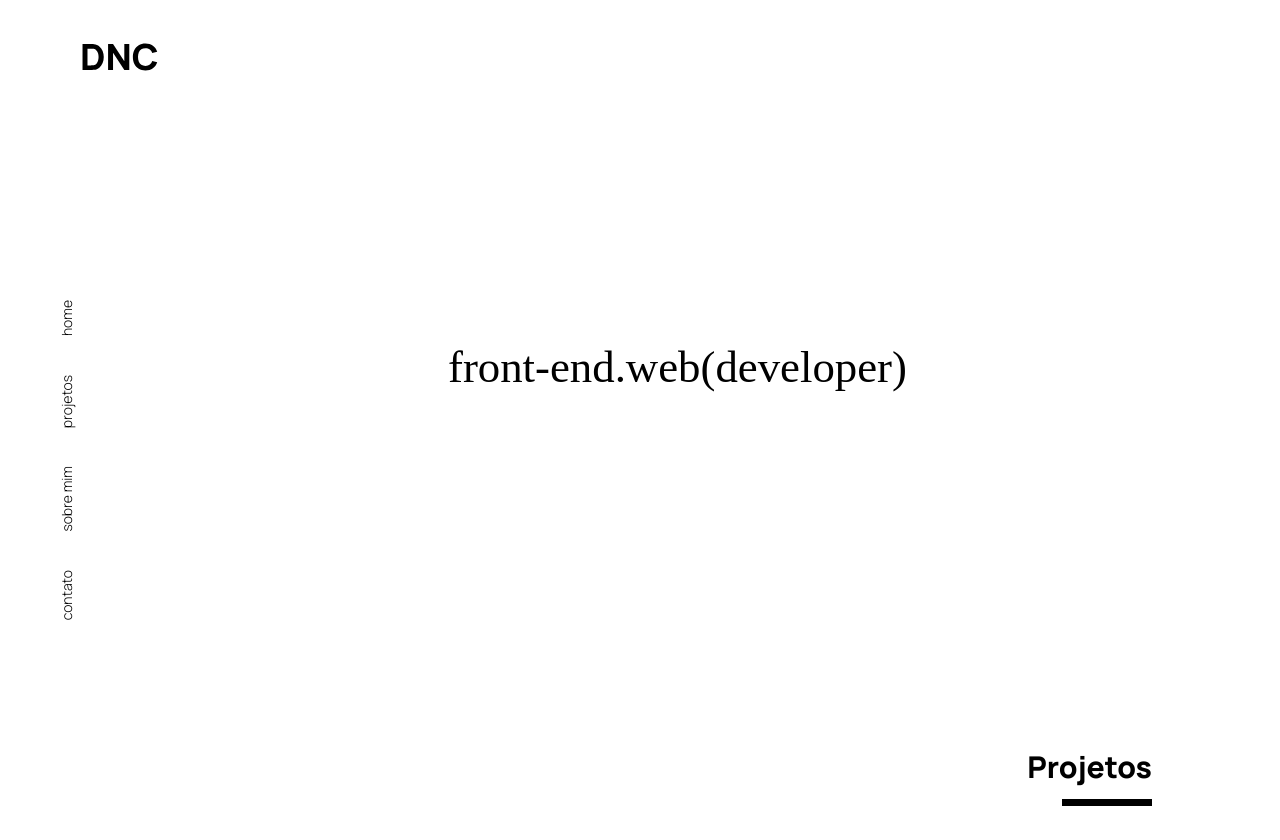
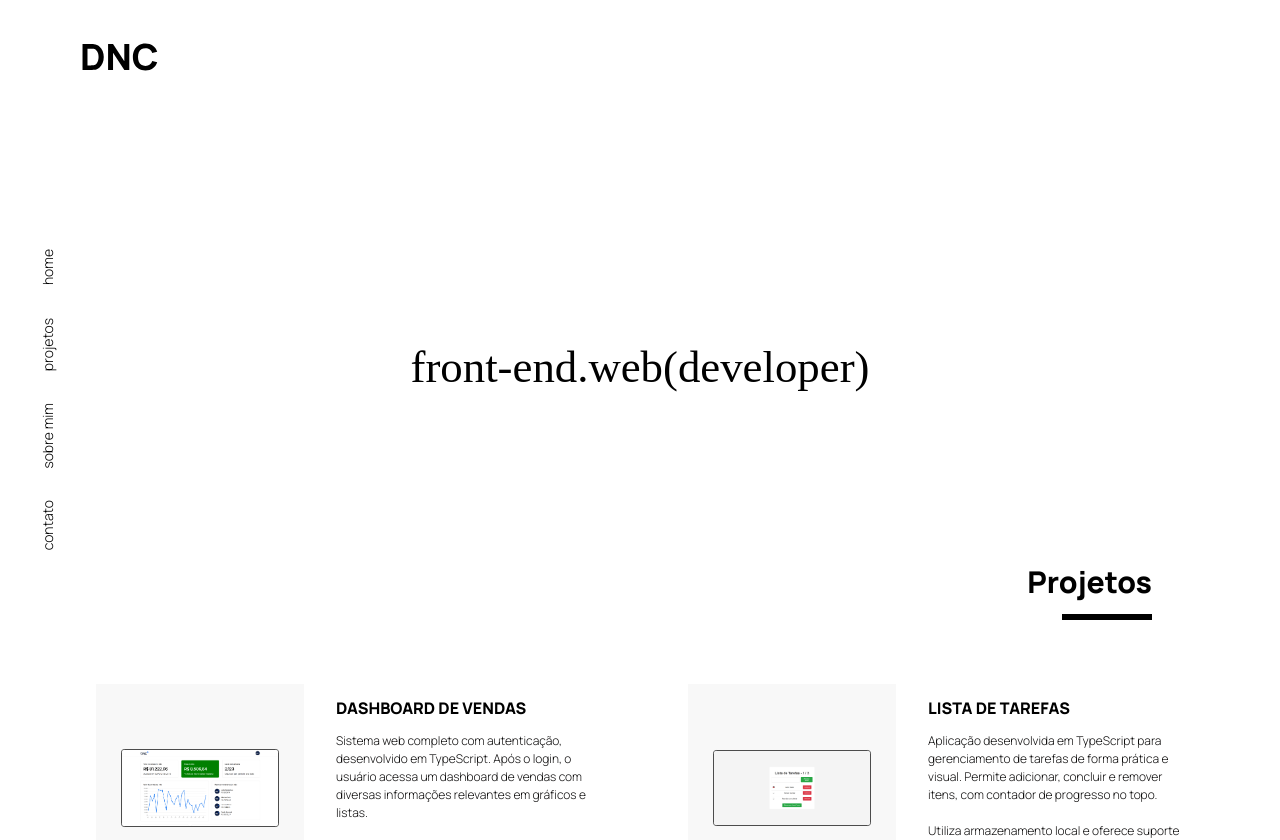
Before and after one commit to NataliaRovaris/rid220638_desafio04, a React (Vite) app: page / in a window 1280 px wide. Shown: the top 840 px of the page. Built offline with nearby package versions, Linux system fonts and the light colour scheme; a web font is replaced by a local one.

Commit message:
Separate main from header

```diff
--- a/src/components/Header/Header.css
+++ b/src/components/Header/Header.css
@@ -10,14 +10,3 @@ h3 {
     padding-top: 14rem;
     width: 100%;
 }
-
-.menu {
-    padding-top: 14rem;
-    height: 40vh;
-    width: 5rem;
-}
-
-.menu-button {
-  text-decoration: none;
-  color: inherit;
-}
--- a/src/components/Header/Header.jsx
+++ b/src/components/Header/Header.jsx
@@ -7,16 +7,7 @@ function Header () {
     return (
         <header>
             <img src={ Logo } alt="Logo DNC" />
-            <div className='d-flex'>
-                <div className=' menu d-flex jc-space-between fd-column'>
-                    <a className='menu-button' href="#home"><h2 className="writing-vertical">home</h2></a>
-                    <a className='menu-button' href="#projetos"><h2 className="writing-vertical">projetos</h2></a>
-                    <a className='menu-button' href="#sobre-mim"><h2 className="writing-vertical">sobre mim</h2></a>
-                    <a className='menu-button' href="#contato"><h2 className="writing-vertical">contato</h2></a>
-                </div>
-                <h3>front-end.web(developer)</h3>
-
-            </div>
+            <h3>front-end.web(developer)</h3>
         </header>
     )
 }
--- /dev/null
+++ b/src/components/Menu/Menu.css
@@ -0,0 +1,15 @@
+.menu {
+    height: 100vh;
+    width: 6rem;
+    overflow: hidden;
+}
+
+.menu-buttons {
+    height: 100%;
+    gap: 2rem;
+}
+
+.menu-button {
+  text-decoration: none;
+  color: inherit;
+}
--- /dev/null
+++ b/src/components/Menu/Menu.jsx
@@ -0,0 +1,18 @@
+// ASSETS
+import './Menu.css'
+
+function Menu () {
+
+    return (
+        <div className=' menu d-flex fd-column al-center'>
+            <div className='menu-buttons d-flex fd-column jc-center al-center'>
+                <a className='menu-button' href="#home"><h2 className="writing-vertical">home</h2></a>
+                <a className='menu-button' href="#projetos"><h2 className="writing-vertical">projetos</h2></a>
+                <a className='menu-button' href="#sobre-mim"><h2 className="writing-vertical">sobre mim</h2></a>
+                <a className='menu-button' href="#contato"><h2 className="writing-vertical">contato</h2></a>
+            </div>
+        </div>
+    )
+}
+
+export default Menu
--- a/src/main.css
+++ b/src/main.css
@@ -128,3 +128,7 @@ h4 {
 .al-center {
   align-items: center;
 }
+
+.ps-fixed {
+  position: fixed;
+}
--- a/src/pages/Home.jsx
+++ b/src/pages/Home.jsx
@@ -1,6 +1,7 @@
 import { useState, useEffect } from 'react';
 
 // COMPONENTS
+import Menu from '../components/Menu/Menu';
 import Header from "../components/Header/Header"
 import Projects from "../components/Projects/Projects"
 import AboutMe from "../components/AboutMe/AboutMe"
@@ -12,7 +13,6 @@ function Home() {
         const saved = localStorage.getItem('darkMode');
         return saved === 'true';
     });
-
 
     useEffect(() => {
         document.body.classList.toggle('dark-mode', darkMode);
@@ -31,11 +31,18 @@ function Home() {
 
     return (
         <>
-            <section id="home"><Header /></section>
-            <section id="projetos"><Projects /></section>
-            <section id="sobre-mim"><AboutMe /></section>
-            <section id="contato"><Contact /></section>
-            <Footer darkMode={darkMode} setDarkMode={setDarkMode}/>
+            <div className='d-flex'>
+                <div className='ps-fixed'>
+                    <Menu />
+                </div>
+                <div>
+                    <section id="home"><Header /></section>
+                    <section id="projetos"><Projects /></section>
+                    <section id="sobre-mim"><AboutMe /></section>
+                    <section id="contato"><Contact /></section>
+                    <Footer darkMode={darkMode} setDarkMode={setDarkMode}/>
+                </div>
+            </div>
         </>
     )
 }
```
